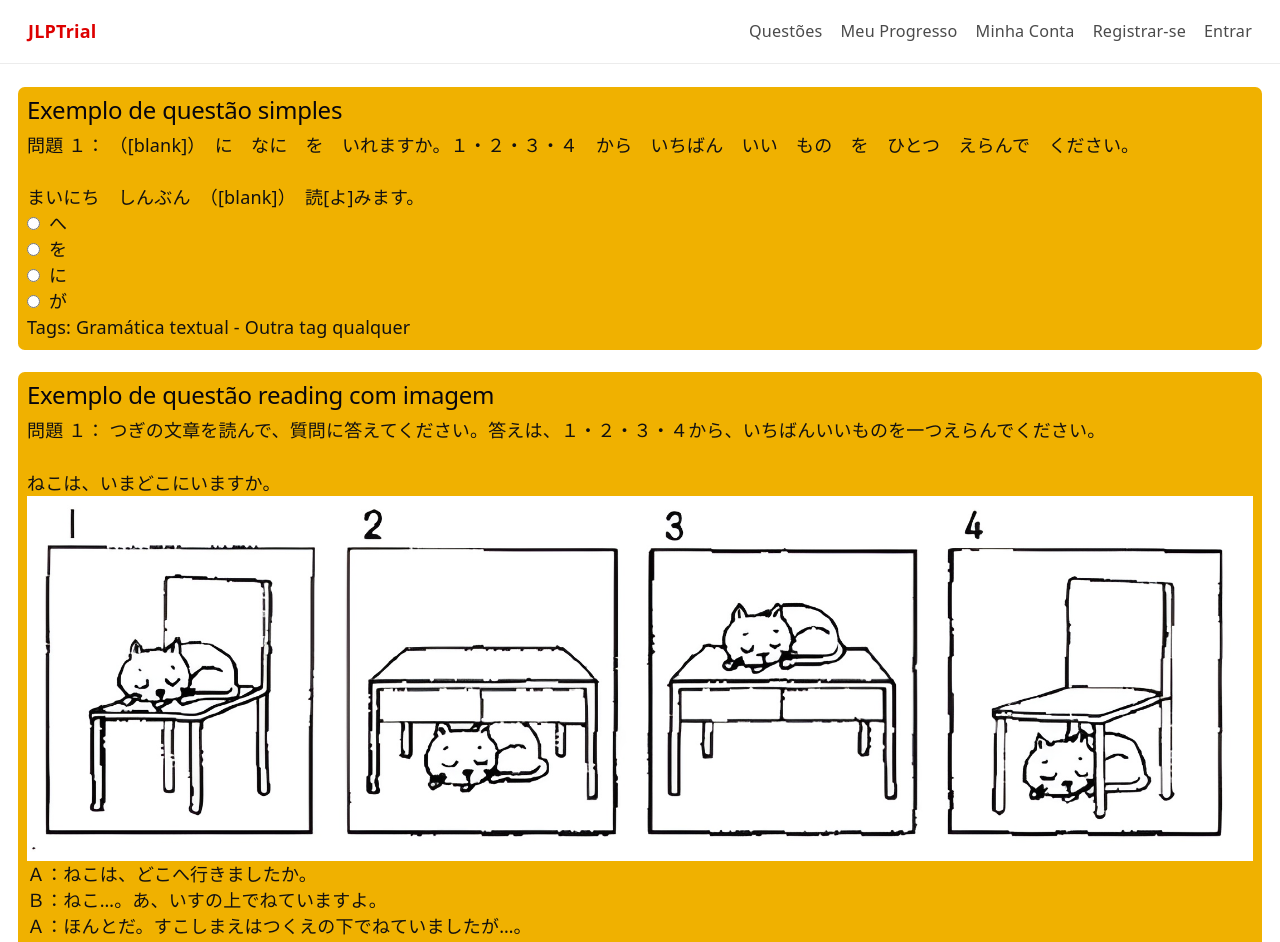
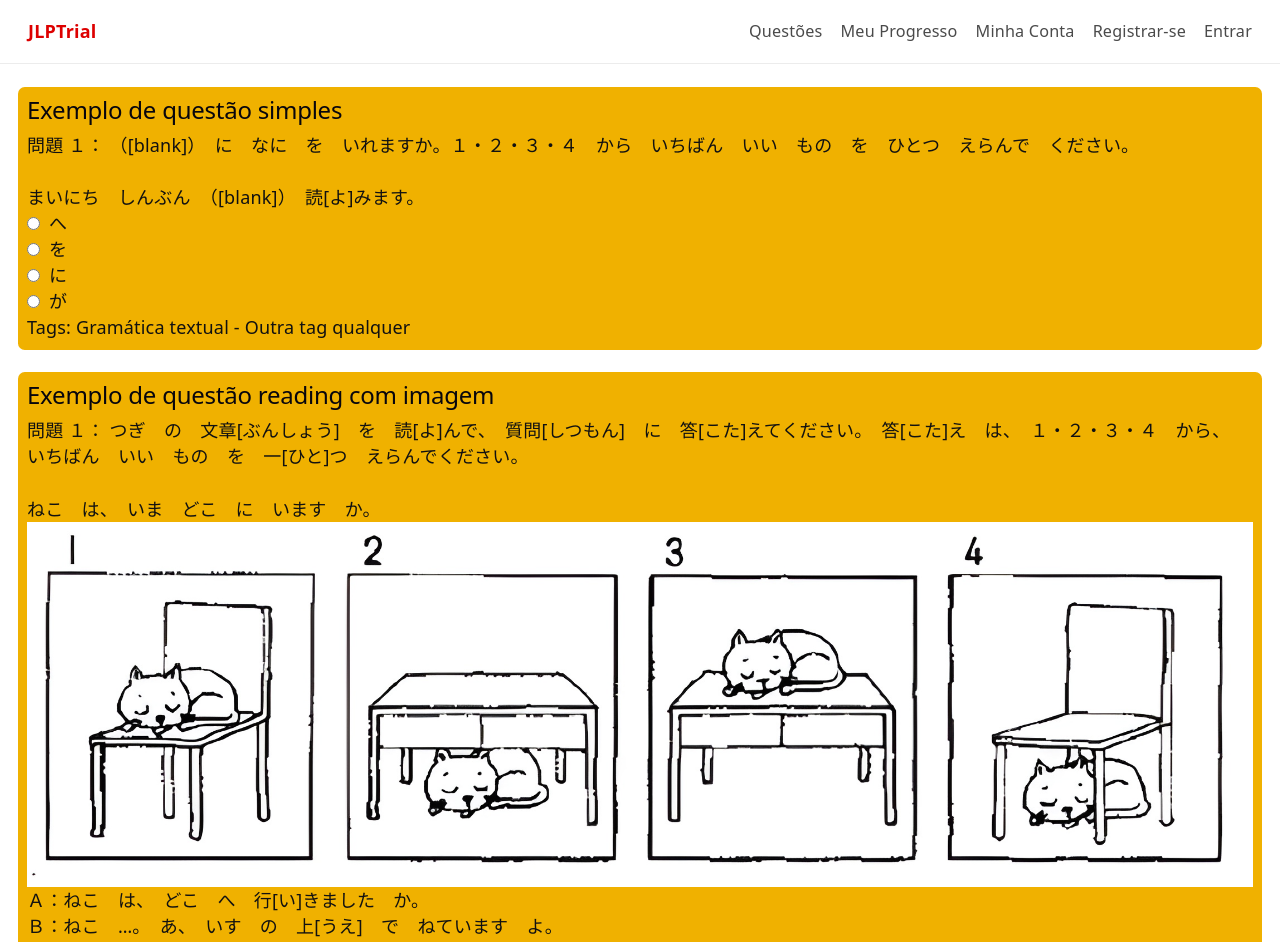
Before and after one commit to JLPTrial/web, a React (Vite) app: page /question in a window 1280 px wide. Shown: the top 942 px of the page. Built offline with nearby package versions, Linux system fonts and the light colour scheme; no server answers.

Commit message:
chore: update SampleQuestions to reflect reading db update
Signed-off-by: Matheus Silveira <matheus.feitosa@usp.br>

```diff
--- a/src/constants/SampleQuestions.ts
+++ b/src/constants/SampleQuestions.ts
@@ -201,73 +201,52 @@ export const listeningQuestions: QuestionModel[] = [
 export const readingQuestions: QuestionModel[] = [
 	{
 		id: 1,
-		question_type: "reading",
-		question_text: "ねこは、いまどこにいますか。",
+		question_type: 'reading',
+		question_text: 'ねこ　は、　いま　どこ　に　います　か。',
 		statement: {
-			question_command: "つぎの文章を読んで、質問に答えてください。答えは、１・２・３・４から、いちばんいいものを一つえらんでください。",
+			question_command: 'つぎ　の　文章[ぶんしょう]　を　読[よ]んで、　質問[しつもん]　に　答[こた]えてください。　答[こた]え　は、　１・２・３・４　から、　いちばん　いい　もの　を　一[ひと]つ　えらんでください。',
 		},
 		alternatives: {
-			alternative_1: "１",
-			alternative_2: "２",
-			alternative_3: "３",
-			alternative_4: "４",
+			alternative_1: '１',
+			alternative_2: '２',
+			alternative_3: '３',
+			alternative_4: '４',
 			correct_alternative: 1
 		},
 		media: {
 			audio_file_path: null,
-			image_file_path: "/sampleQuestions/images/reading/JT4Y/R12-Q1.png",
-			text_content: "Ａ：ねこは、どこへ行きましたか。\nＢ：ねこ…。あ、いすの上でねていますよ。\nＡ：ほんとだ。すこしまえはつくえの下でねていましたが…。"
+			image_file_path: '/sampleQuestions/images/reading/JT4Y/R12-Q1.png',
+			text_content: 'Ａ：ねこ　は、　どこ　へ　行[い]きました　か。\nＢ：ねこ　…。　あ、　いす　の　上[うえ]　で　ねています　よ。\nＡ：ほんとう　だ。　すこし　まえ　は　つくえ　の　下[した]　で　ねていましたが　…。'
 		},
-		tags: [],
+		tags: ['Extração de informação', 'Entendimento de Contexto (Textos curtos)'],
   	},
 	{
 		id: 2,
 		question_type: 'reading',
-		question_text: 'きのう買ったかさはどんなかさですか。',
+		question_text: 'きのう　買[か]った　かさ　は　どんな　かさ　です　か。',
 		statement: {
-			question_command: 'つぎの文章を読んで、質問に答えてください。答えは、１・２・３・４から、いちばんいいものを一つえらんでください。',
+			question_command: 'つぎ　の　文章[ぶんしょう]　を　読[よ]んで、　質問[しつもん]　に　答[こた]えてください。　答[こた]え　は、　１・２・３・４　から、　いちばん　いい　もの　を　一[ひと]つ　えらんでください。',
 		},
 		alternatives: {
-			alternative_1: '高くておもいです。',
-			alternative_2: '安いですが、おもいです。',
-			alternative_3: 'かるくてきれいです。',
-			alternative_4: 'きれいですが、高いです。',
+			alternative_1: '高[たか]くて　おもいです。',
+			alternative_2: '安[やす]いですが、　おもいです。',
+			alternative_3: 'かるくて　きれい　です。',
+			alternative_4: 'きれい　ですが、　高[たか]いです。',
 			correct_alternative: 3,
 		},
 		media: {
 			audio_file_path: null,
 			image_file_path: null,
-			text_content: 'Ａ：きのうかさを買いました。\nＢ：あ、そのかさですか。きれいなかさですね。高かったですか。\nＡ：いいえ。きょねん買ったのは高くておもかったですが、このかさはかるくていいです。',
+			text_content: 'Ａ：きのう　かさ　を　買[か]いました。\nＢ：あ、　その　かさ　です　か。　きれいな　かさ　です　ね。　高[たか]かったです　か。\nＡ：いいえ。　きょねん　買[か]った　の　は　高[たか]くて　おもかったですが、　この　かさ　は　かるくて　いいです。',
 		},
-		tags: [],
+		tags: ['Extração de informação', 'Entendimento de Contexto (Textos curtos)'],
 	},
 	{
 		id: 3,
 		question_type: 'reading',
-		question_text: '（ア）には何を入れますか。',
+		question_text: '『しつもん』　（ア）　に　は　何[なに]　を　入[い]れます　か。',
 		statement: {
-			question_command: '（ア） から （ウ） に　なにを　いれますか。１・２・３・４から　いちばん　いい　ものを　ひとつ　えらんで　ください。',
-		},
-		alternatives: {
-			alternative_1: 'とりますか',
-			alternative_2: 'とりましょうか',
-			alternative_3: 'とっていますか',
-			alternative_4: 'とってくださいませんか',
-			correct_alternative: 4,
-		},
-		media: {
-			audio_file_path: null,
-			image_file_path: null,
-			text_content: 'パク：すみません、あの上にある本を見たいです。（ ア ）。\n店の人：はい、わかりました。（ イ ）。\nパク：あれです。あの『にほんご』と書いてある本です。\n店の人：これですか。\nパク：いいえ、かんじじゃなくてひらがなで『にほんご』と書いてある本です。\n店の人：ああ、これですか。\nパク：はい、それです。それはいくらですか。\n店の人：３０００円です。\nパク：３０００円ですか。ちょっと高いですね。（ウ）すみません。\n店の人：いいえ。またどうぞ。',
-		},
-		tags: [],
-	},
-	{
-		id: 13,
-		question_type: 'reading',
-		question_text: '『しつもん』 （ア）には何を入れますか。',
-		statement: {
-			question_command: '（ア） から （イ） に　なにを　いれますか。１・２・３・４から　いちばん　いい　ものを　ひとつ　えらんで　ください。',
+			question_command: '（ア）　から　（イ）　に　なに　を　いれます　か。　１・２・３・４　から　いちばん　いい　もの　を　ひとつ　えらんでください。',
 		},
 		alternatives: {
 			alternative_1: 'そうでした',
@@ -279,16 +258,16 @@ export const readingQuestions: QuestionModel[] = [
 		media: {
 			audio_file_path: null,
 			image_file_path: null,
-			text_content: 'ヤン：もそもし、大山さんですか。ヤンです。\n大山：アメリカにいるヤンさん？おげんきですか。\nヤン：はい。げんきです。大山さん、おたんじょうび、おめでとうございます。\n大山：ああ、ヤンさん、わたしのたんじょうびをまだおぼえていましたか。ありがとうございます。\nヤン：もちろんです。でもことしはいっしょにたんじょうびのパーティーができませんでしたね。もうパーティーをしましたか。\n大山：ええ。きのうかいしゃのともだちとケーキを食べたり、ダンスをしたりしてたのしかったですよ。あしたはかぞくとレストランへ行きます。\nヤン：（ア）\n大山：来月しごとでアメリカへ行きますからヤンさんにもいちどあいたいですね。\nヤン：ほんとうですか。（イ）そのときは電話をください。',
+			text_content: 'ヤン：もし　もし、　大山[おおやま]さん　です　か。　ヤン　です。\n大山[おおやま]：アメリカ　に　いる　ヤンさん？　お　げんき　です　か。\nヤン：はい。　げんき　です。　大山[おおやま]さん、　おたんじょうび、　おめでとう　ございます。\n大山[おおやま]：ああ、　ヤンさん、　わたし　の　たんじょうび　を　まだ　おぼえていました　か。　ありがとう　ございます。\nヤン：もちろん　です。　でも　ことし　は　いっしょに　たんじょうび　の　パーティー　が　できませんでした　ね。　もう　パーティー　を　しました　か。\n大山[おおやま]：ええ。　きのう　かいしゃ　の　ともだち　と　ケーキ　を　食[た]べたり、　ダンス　を　したり　して　たのしかったです　よ。　あした　は　かぞく　と　レストラン　へ　行[い]きます。\nヤン：（ア）\n大山[おおやま]：来月[らいげつ]　しごと　で　アメリカ　へ　行[い]きますから、　ヤンさん　に　も　いちど　あいたいです　ね。\nヤン：ほんとう　です　か。　（イ）　その　とき　は　電話[でんわ]　を　ください。',
 		},
-		tags: [],
+		tags: ['Entendimento de Contexto (Textos longos)'],
 	},
 	{
 		id: 17,
 		question_type: 'reading',
-		question_text: '「１」にはなにをいれますか。',
+		question_text: '「１」　に　は　なに　を　いれます　か。',
 		statement: {
-			question_command: '「１」 から 「４」 に　なにを　いれますか。１・２・３・４から　いちばん　いい　ものを　ひとつ　えらんで　ください。',
+			question_command: '「１」　から　「４」　に　なに　を　いれます　か。　１・２・３・４　から　いちばん　いい　もの　を　ひとつ　えらんでください。',
 		},
 		alternatives: {
 			alternative_1: 'おもしろい',
@@ -300,30 +279,30 @@ export const readingQuestions: QuestionModel[] = [
 		media: {
 			audio_file_path: null,
 			image_file_path: null,
-			text_content: '「うちでこの本をよんでください。すこしむずかしいですが、とても「１」ですから、がんばってください。知らない「２」がはいっていますが、はじめはじしょをひかないでぜんぶ「３」ください。つぎにじしょをひきながらもう「４」よんでください。いいですか。２かいよむんですよ。」',
+			text_content: '「うち　で　この　本[ほん]　を　よんでください。　すこし　むずかしいですが、　とても　「１」　ですから、　がんばってください。　知[し]らない　「２」　が　はいっていますが、　はじめ　は　じしょ　を　ひかないで　ぜんぶ　「３」　ください。　つぎ　に　じしょ　を　ひきながら　もう　「４」　よんでください。　いいです　か。　２かい　よむんです　よ。」',
 		},
-		tags: [],
+		tags: ['Entendimento de Contexto (Textos curtos)'],
 	},
 	{
 		id: 32,
 		question_type: 'reading',
-		question_text: '([blank]) には何を入れますか。',
+		question_text: '([blank])　に　は　何[なに]　を　入[い]れます　か。',
 		statement: {
-			question_command: '([blank]) に　なにを　いれますか。１・２・３・４から　いちばん　いい　ものを　ひとつ　えらんで　ください。',
+			question_command: '([blank])　に　なに　を　いれます　か。　１・２・３・４　から　いちばん　いい　もの　を　ひとつ　えらんでください。',
 		},
 		alternatives: {
-			alternative_1: '本は２９日、ざっしは２２日です。',
-			alternative_2: '本は２２日、ざっしは２９日です。',
-			alternative_3: '本もざっしも２９日です。',
-			alternative_4: '本もざっしも２２日です。',
+			alternative_1: '本[ほん]　は　２９日[にち]、　ざっし　は　２２日[にち]　です。',
+			alternative_2: '本[ほん]　は　２２日[にち]、　ざっし　は　２９日[にち]　です。',
+			alternative_3: '本[ほん]　も　ざっし　も　２９日[にち]　です。',
+			alternative_4: '本[ほん]　も　ざっし　も　２２日[にち]　です。',
 			correct_alternative: 1,
 		},
 		media: {
 			audio_file_path: null,
 			image_file_path: null,
-			text_content: '学生：すみません。この本をかりたいです。\nとしょかんの人：この学校の学生ですか。\n学生：はい。\nとしょかんの人：では、はじめにこのかみに名前とじゅうしょと電話ばんごうを書いてぐださい。\n学生：はい。\nとしょかんの人：書きましたか。\n学生：はい。\nとしょかんの人：これはじしょですね。としょかんの中でつかってぐださい。\n学生：はい、わかりました。では、この７さつをかしてぐださい。\nとしょかんの人：ああ、学生は４さつまでです。\n学生：そうですか。では、この３さつはかりません。\nとしょかんの人：わかりました。では、こちらの本は２しゅうかん、ざっしは1しゅうかんでかえしてぐださい。きょうは１５日ですから、([blank])\n学生：はい、わかりました。',
+			text_content: '学生[がくせい]：すみません。　この　本[ほん]　を　かりたいです。\nとしょかん　の　人[ひと]：この　学校[がっこう]　の　学生[がくせい]　です　か。\n学生[がくせい]：はい。\nとしょかん　の　人[ひと]：では、　はじめ　に　この　かみ　に　名前[なまえ]　と　じゅうしょ　と　電話[でんわ]　ばんごう　を　書[か]いて　ください。\n学生[がくせい]：はい。\nとしょかん　の　人[ひと]：書[か]きました　か。\n学生[がくせい]：はい。\nとしょかん　の　人[ひと]：これ　は　じしょ　です　ね。　としょかん　の　中[なか]　で　つかって　ください。\n学生[がくせい]：はい、　わかりました。　では、　この　７さつ　を　かして　ください。\nとしょかん　の　人[ひと]：ああ、　学生[がくせい]　は　４さつ　までです。\n学生[がくせい]：そう　です　か。　では、　この　３さつ　は　かりません。\nとしょかん　の　人[ひと]：わかりました。　では、　こちら　の　本[ほん]　は　２しゅうかん、　ざっし　は　１しゅうかん　で　かえしてください。　きょう　は　１５日[にち]　ですから、　([blank])\n学生[がくせい]：はい、　わかりました。',
 		},
-		tags: [],
+		tags: ['Entendimento de Contexto (Textos longos)'],
 	},
 ]
 
```
